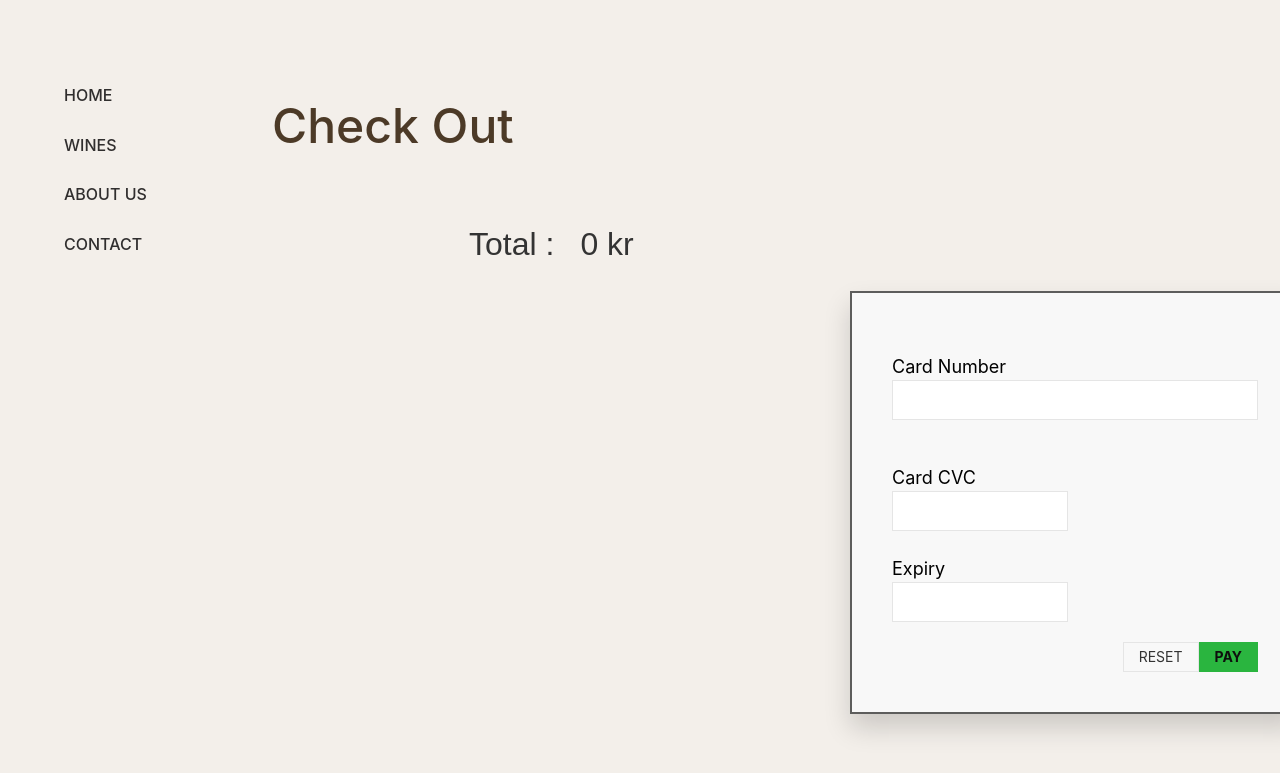
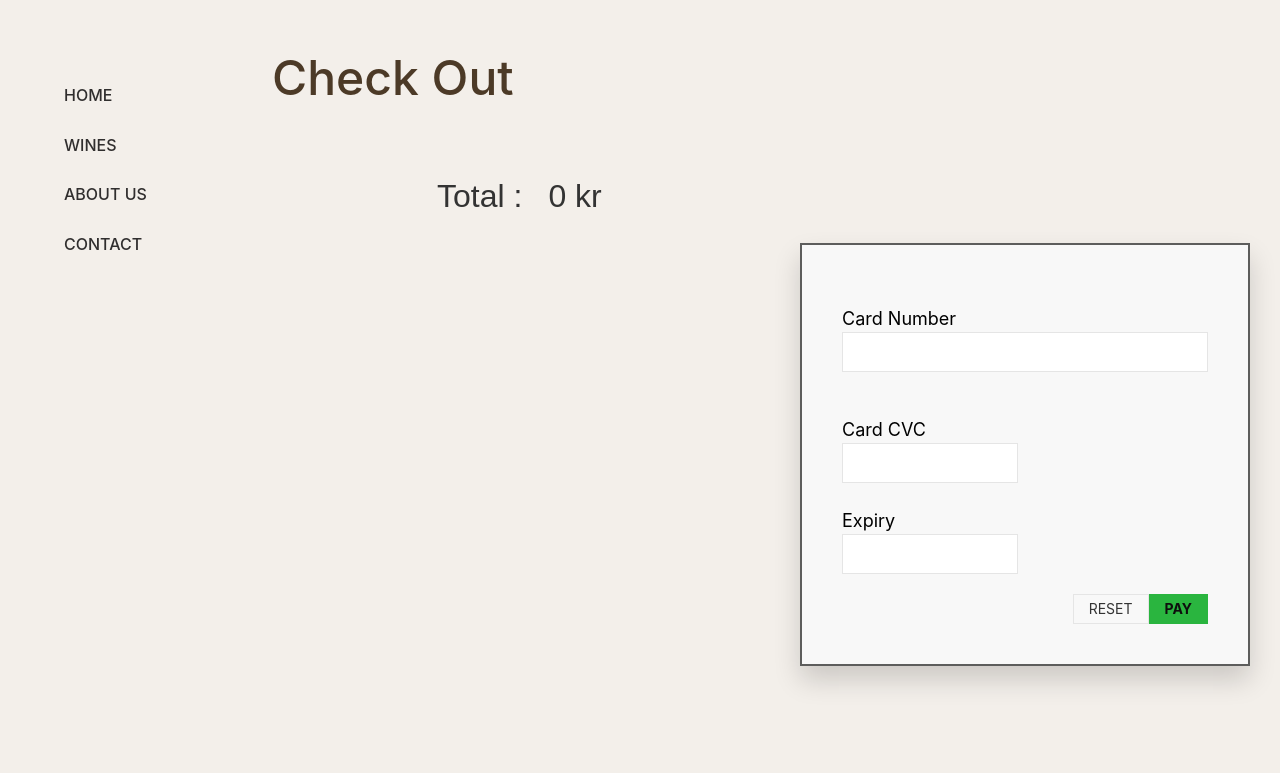
Before and after one commit to jenseneducation-siba-kouki/Wine, a Vue app in the folder frontend/: page /order in a window 1280 px wide. Shown: the part 141-914 px from the top of the page. Built offline with nearby package versions, Linux system fonts and the light colour scheme.

Commit message:
edit style

```diff
--- a/frontend/src/components/StripeElementCard.vue
+++ b/frontend/src/components/StripeElementCard.vue
@@ -55,7 +55,7 @@
             </button>
 
 
-            <button class="uk-button uk-button-small uk-button-primary"  @click.prevent="submitFormToCreateToken()">
+            <button @click="sendOrder" class="uk-button uk-button-small uk-button-primary"  @click.prevent="submitFormToCreateToken()">
               Pay
             </button>
           </div>
@@ -100,6 +100,10 @@ export default {
   },
 
   methods: {
+     sendOrder() {
+      this.$store.dispatch("sendOrder");
+      this.$router.push("/status");
+    },
     setUpStripe() {
         if (window.Stripe === undefined) {
           alert('Stripe V3 library not loaded!');
@@ -216,7 +220,8 @@ export default {
 
 <style scoped>
 #wrapper{
-  margin-left:850px;
+  margin-left:800px;
+  margin-bottom:80rem;
 }
 .help-block {
   color: red;
--- a/frontend/src/views/Order.vue
+++ b/frontend/src/views/Order.vue
@@ -52,7 +52,7 @@ components: {
 }
 h1{
   margin-left:17rem;
-  margin-top:-14rem;
+  margin-top:-17rem;
   font-size: 3rem;
   color: #4c3a27;
   font-weight: 500;
@@ -66,7 +66,7 @@ h1{
 }
 .price{
   /* margin-left:30rem; */
-  margin-left:28rem;
+  margin-left:26rem;
   color: #4c3a27;
   display: flex;
   align-items: flex-end;
--- a/frontend/src/views/Status.vue
+++ b/frontend/src/views/Status.vue
@@ -37,7 +37,7 @@ export default {
 
 <style scoped>
 .Status{
-height: 30rem;
+height: 50rem;
 background-color: rgb(243, 239, 234);
 text-align: center;
 }
```
